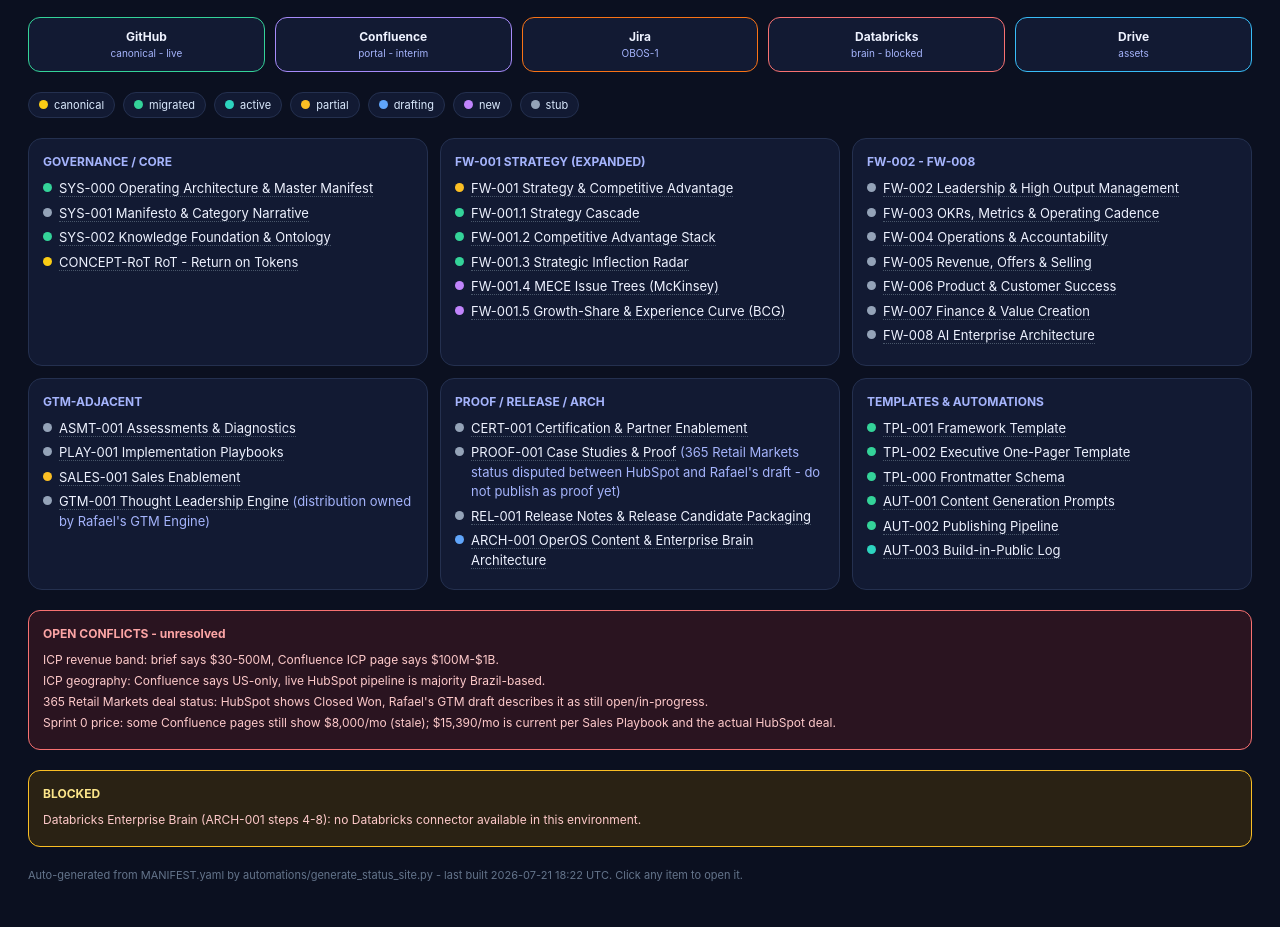
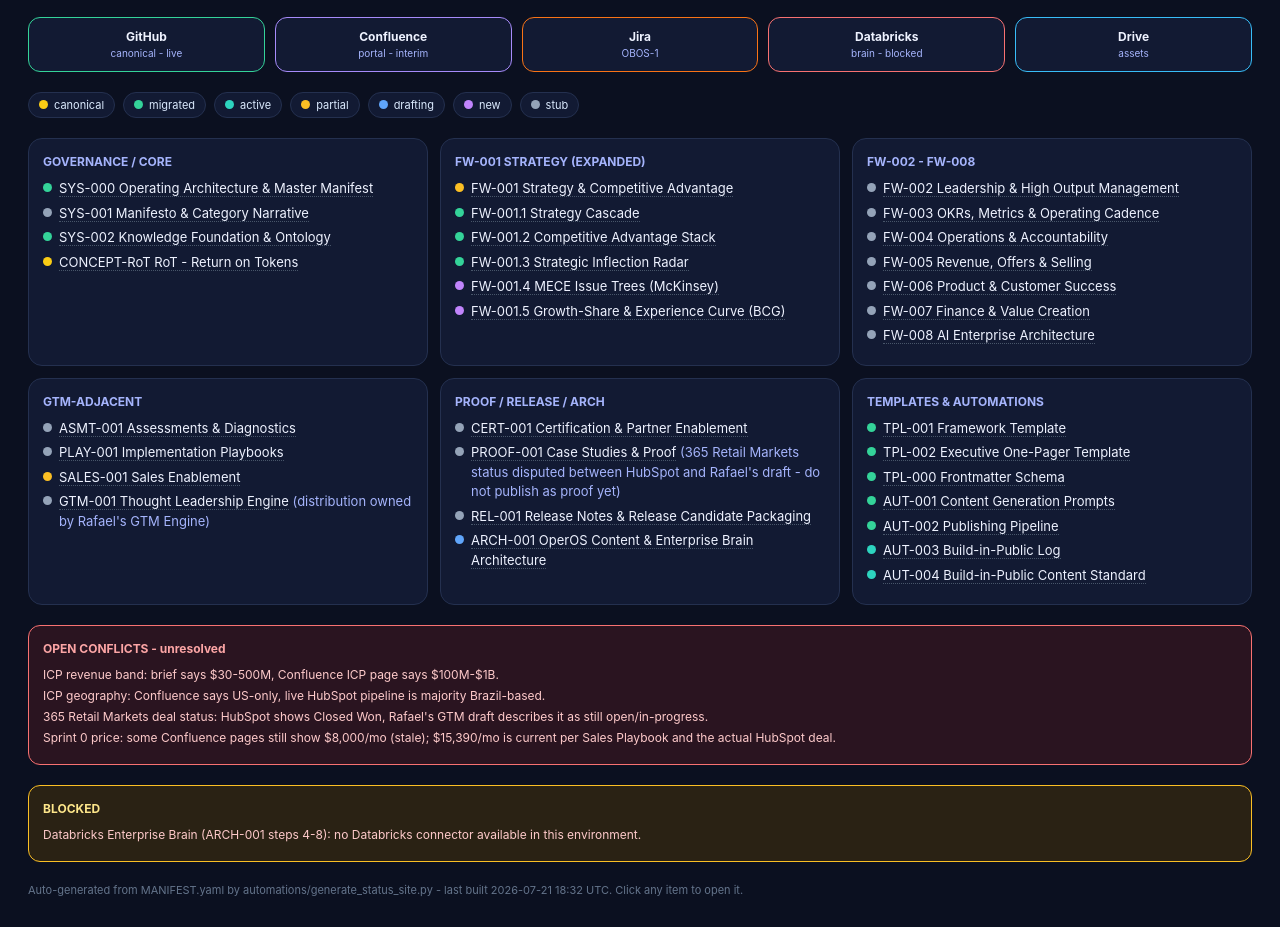
Before and after one commit to antonioOperOS/OperOSAI-operos-body-of-knowledge, a plain HTML site: page docs/index.html in a window 1280 px wide. Shown: the part 116-1043 px from the top of the page. Drawn offline with Linux system fonts and the light colour scheme.

Commit message:
chore: register AUT-004 in manifest

```diff
--- a/docs/index.html
+++ b/docs/index.html
@@ -67,6 +67,7 @@
 <div style="font-size:13px;margin:5px 0;display:flex;align-items:flex-start;gap:7px;"><span class="dot" style="background:#34d399;"></span><span><a href="https://github.com/antonioOperOS/OperOSAI-operos-body-of-knowledge/blob/main/automations/content_generation_prompts.md" target="_blank" rel="noopener" style="color:inherit;text-decoration:none;border-bottom:1px dotted #475569;">AUT-001 Content Generation Prompts</a></span></div>
 <div style="font-size:13px;margin:5px 0;display:flex;align-items:flex-start;gap:7px;"><span class="dot" style="background:#34d399;"></span><span><a href="https://github.com/antonioOperOS/OperOSAI-operos-body-of-knowledge/blob/main/automations/publishing_pipeline.md" target="_blank" rel="noopener" style="color:inherit;text-decoration:none;border-bottom:1px dotted #475569;">AUT-002 Publishing Pipeline</a></span></div>
 <div style="font-size:13px;margin:5px 0;display:flex;align-items:flex-start;gap:7px;"><span class="dot" style="background:#2dd4bf;"></span><span><a href="https://github.com/antonioOperOS/OperOSAI-operos-body-of-knowledge/blob/main/automations/build-in-public-log.md" target="_blank" rel="noopener" style="color:inherit;text-decoration:none;border-bottom:1px dotted #475569;">AUT-003 Build-in-Public Log</a></span></div>
+<div style="font-size:13px;margin:5px 0;display:flex;align-items:flex-start;gap:7px;"><span class="dot" style="background:#2dd4bf;"></span><span><a href="https://github.com/antonioOperOS/OperOSAI-operos-body-of-knowledge/blob/main/automations/build-in-public-standard.md" target="_blank" rel="noopener" style="color:inherit;text-decoration:none;border-bottom:1px dotted #475569;">AUT-004 Build-in-Public Content Standard</a></span></div>
 </div>
 </div>
 
@@ -84,5 +85,5 @@
 
 </div>
 
-<div style="margin-top:20px;font-size:11px;color:#64748b;">Auto-generated from MANIFEST.yaml by automations/generate_status_site.py - last built 2026-07-21 18:22 UTC. Click any item to open it.</div>
+<div style="margin-top:20px;font-size:11px;color:#64748b;">Auto-generated from MANIFEST.yaml by automations/generate_status_site.py - last built 2026-07-21 18:32 UTC. Click any item to open it.</div>
 </body></html>
```
Also changed, not shown: 1 other file.
